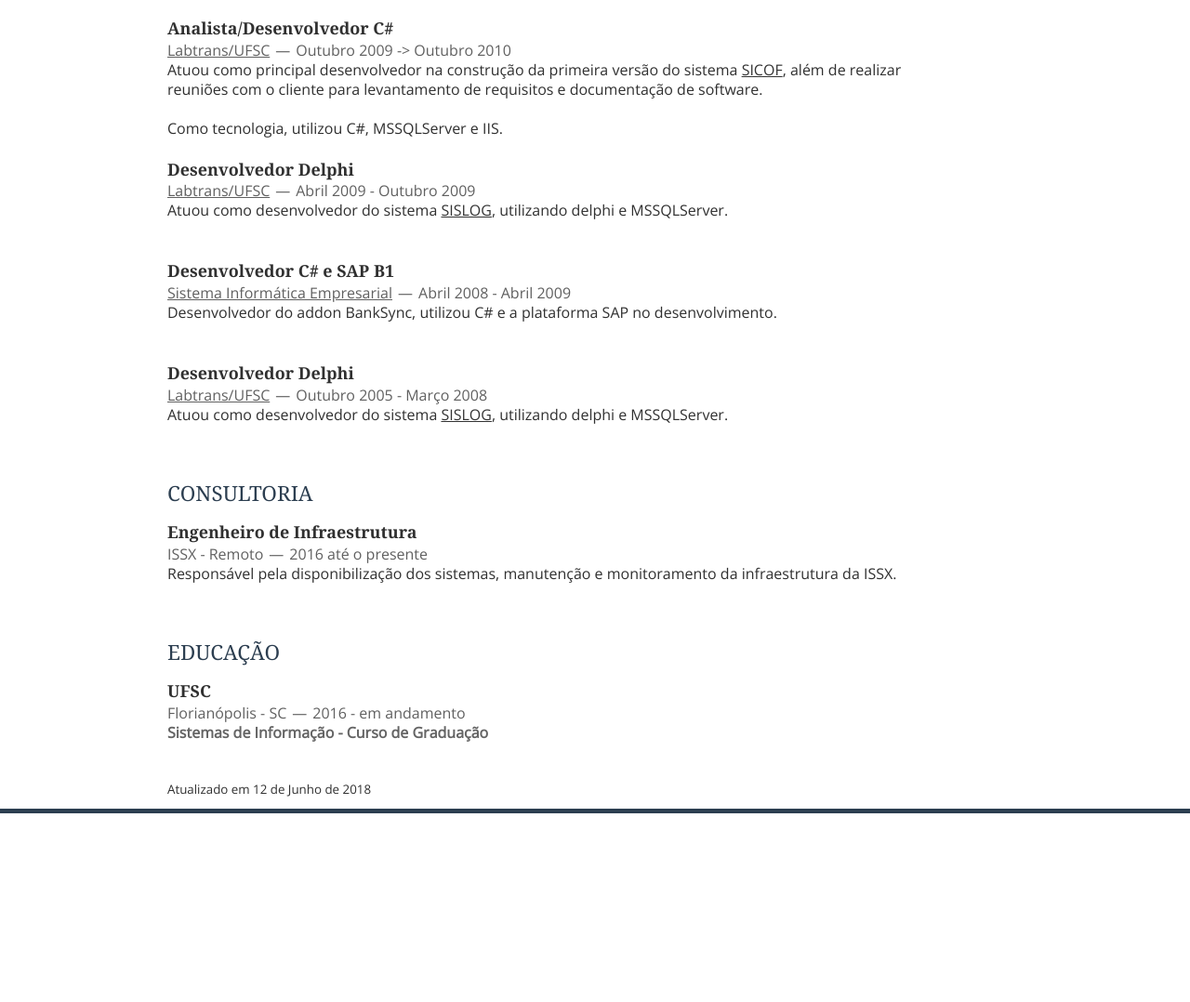
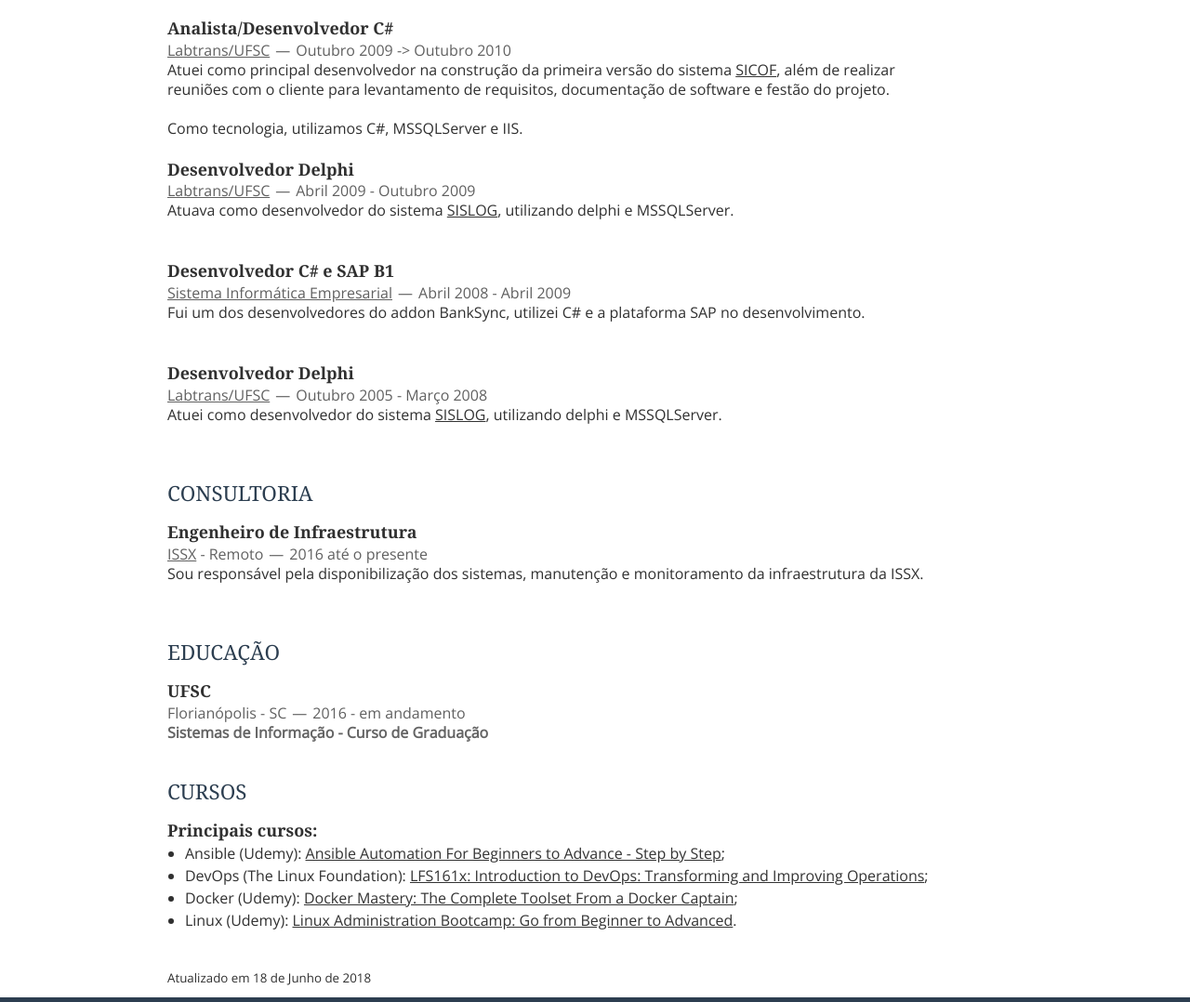
Before and after one commit to szarthjr/resume, a plain HTML site: page index.html in a window 1280 px wide. Shown: the part 1440-2518 px from the top of the page at 93% size. Before the commit the page ends 2315 px from the top, so only its background shows below. Drawn offline with nearby package versions, Linux system fonts and the light colour scheme.

Commit message:
Correções pt-br e inserção dos cursos

```diff
--- a/index.html
+++ b/index.html
@@ -30,10 +30,10 @@
         <section class="fourteen columns">
           <h1>Introdução</h1>
           <article>
-            <p>Trabalho com "coisas de desenvolvimento de programa" a mais de 15 anos, ganhei experiência trabalhando com bancos de dados, aplicações monolíticas, aplicações não tão monolíticas, MVC, MVVM, MV*, APIs, gerenciamento de serviços e servidores, n linguagens de desenvolvimento (até um pouco de SASS) e até arriscando passos na área de gestão, seja de pessoas, documental ou de processos e nas inúmeras migrações tecnológicas das quais já fiz parte (svn para git por exemplo).</p><br />
+            <p>Trabalho com "coisas de desenvolvimento de programa" a mais de 15 anos, ganhei experiência trabalhando com bancos de dados, aplicações monolíticas, aplicações não tão monolíticas, MVC, MVVM, MV*, APIs, gerenciamento de serviços e servidores, n linguagens de desenvolvimento e até arriscando passos na área de gestão, seja de pessoas, documental ou de processos e nas inúmeras migrações tecnológicas das quais já fiz parte (svn para git por exemplo).</p><br />
             <p>Apaixonado por conhecimento, amante da leitura, metido, com muita iniciativa e vontade, acabei realizando tarefas que não necessariamente caberiam a alguém na minha função, porém como existia essa necessidade e não havia propriamente um especialista na área (gestão de sgbds e infra por exemplo) acabava aprendendo por conta e me tornava responsável pela atividade. Esse tipo de postura hoje me permite navegar com certa naturalidade entre diferentes áreas do conhecimento e acabei me tornando um generalista, com visão sistêmica e que tenta contribuir com tudo sempre que possível.</p><br />
             <p>Fui/sou responsável pela melhor equipe de desenvolvimento que você terá notícias. Tenho muito orgulho do que construímos, com relacionamentos fortes, baseados na confiança, onde a busca do conhecimento é valorizada, o erro é encarado como uma oportunidade de crescimento e todos procuram dar 100% para o trabalho e para a equipe, estando sempre dispostos a ajudar como e quem for necessário. Podemos incluir no leque de trabalho da equipe linguagens com C#, Java, ReactJS, Redux, NodeJS, MongoDB, Oracle, SQLServer, PostgreSQL, etc.</p><br />
-            <p>No momento, além das atribuições de gestão de equipe também realizo P&D e sou propagador da cultura devops, tendo como foco o melhoramento de processos e trabalhando/pesquisando/utilizando variadas tecnologias, tais como GoLang, Python, K8's, Docker, GitLab CI/CD, TeamCity, Jenkins, Ansible, Vagrant, NGINX, Envoy, entre outras.</p>
+            <p>No momento, além das atribuições de gestão de equipe também realizo P&D e sou propagador do devops, tendo como foco o melhoramento de processos e trabalhando/pesquisando/utilizando variadas tecnologias, tais como GoLang, Python, K8's, Docker, GitLab CI/CD, TeamCity, Jenkins, Ansible, Vagrant, NGINX, Envoy, entre outras.</p>
           </article>
         </section>
 
@@ -44,9 +44,9 @@
               <h1>Líder Técnico de Desenvolvimento Web - LabTrans/UFSC</h1>
               <span><address><a href="https://www.labtrans.ufsc.br" target="_blank">Labtrans/UFSC</a></address><time>2010 até o presente</time></span>
             </header> <br />
-            <p>Responsável pela equipe de desenvolvimento de sistemas web, garantia de qualidade dos sistemas e gestão de servidores.</p><br>
-            <p>Trabalho realizando a integração entre a equipe de infraestrutura e de desenvolvimento, melhoramento e automatização dos processos, configuração e gerenciamento de servidores, pesquisa, reunião com clientes e resolução de problemas.</p><br>
-            <p><em>Principais projetos que atua:</em></p>
+            <p>Sou responsável pela equipe de desenvolvimento de sistemas web, pela garantia de qualidade dos sistemas e gestão dos servidores.</p><br>
+            <p>Trabalho realizando a integração entre a equipe de infraestrutura e de desenvolvimento, melhoramento e automatizando processos, configurando e gerenciando servidores, realizando pesquisas, reunião com clientes e resolução de problemas.</p><br>
+            <p><em>Principais parcerias e projetos em que atuo:</em></p>
             <ul>
               <li>Parceria MI: <a href="https://s2id.mi.gov.br/" target="_blank">S2ID</a>;</li>
               <li>Parceria SNAC/MTPA: <a href="https://www.labtrans.ufsc.br/sistema-horus/" target="_blank">Hórus</a>;</li>
@@ -76,8 +76,8 @@
               <h1>Analista/Desenvolvedor C#</h1>
               <span><address><a href="https://www.labtrans.ufsc.br" target="_blank">Labtrans/UFSC</a></address><time>Outubro 2009 -> Outubro 2010</time></span>
             </header>
-            <p>Atuou como principal desenvolvedor na construção da primeira versão do sistema <a href="https://www.labtrans.ufsc.br/sicof/" target="_blank">SICOF</a>, além de realizar reuniões com o cliente para levantamento de requisitos e documentação de software.</p><br>
-            <p>Como tecnologia, utilizou C#, MSSQLServer e IIS.</p>
+            <p>Atuei como principal desenvolvedor na construção da primeira versão do sistema <a href="https://www.labtrans.ufsc.br/sicof/" target="_blank">SICOF</a>, além de realizar reuniões com o cliente para levantamento de requisitos, documentação de software e festão do projeto.</p><br>
+            <p>Como tecnologia, utilizamos C#, MSSQLServer e IIS.</p>
           </article>
 
           <article>
@@ -85,7 +85,7 @@
               <h1>Desenvolvedor Delphi</h1>
               <span><address><a href="https://www.labtrans.ufsc.br" target="_blank">Labtrans/UFSC</a></address><time>Abril 2009 - Outubro 2009</time></span>
             </header>
-            <p>Atuou como desenvolvedor do sistema <a href="https://www.labtrans.ufsc.br/sislog/" target="_blank">SISLOG</a>, utilizando delphi e MSSQLServer.</p><br>
+            <p>Atuava como desenvolvedor do sistema <a href="https://www.labtrans.ufsc.br/sislog/" target="_blank">SISLOG</a>, utilizando delphi e MSSQLServer.</p><br>
           </article>
 
           <article>
@@ -93,14 +93,14 @@
               <h1>Desenvolvedor C# e SAP B1</h1>
               <span><address><a href="http://sistemainfo.com.br/">Sistema Informática Empresarial</a></address><time>Abril 2008 - Abril 2009</time></span>
             </header>
-            <p>Desenvolvedor do addon BankSync, utilizou C# e a plataforma SAP no desenvolvimento.</p><br>
+            <p>Fui um dos desenvolvedores do addon BankSync, utilizei C# e a plataforma SAP no desenvolvimento.</p><br>
           </article>
 
           <article>
             <header>
               <h1>Desenvolvedor Delphi</h1>
               <span><address><a href="https://www.labtrans.ufsc.br" target="_blank">Labtrans/UFSC</a></address><time>Outubro 2005 - Março 2008</time></span>
-              <p>Atuou como desenvolvedor do sistema <a href="https://www.labtrans.ufsc.br/sislog/" target="_blank">SISLOG</a>, utilizando delphi e MSSQLServer.</p><br>
+              <p>Atuei como desenvolvedor do sistema <a href="https://www.labtrans.ufsc.br/sislog/" target="_blank">SISLOG</a>, utilizando delphi e MSSQLServer.</p><br>
             </header>
           </article>
         </section>
@@ -111,8 +111,8 @@
           <article>
             <header>
               <h1>Engenheiro de Infraestrutura</h1>
-              <span><address>ISSX - Remoto</address><time>2016 até o presente</time></span>
-              <p>Responsável pela disponibilização dos sistemas, manutenção e monitoramento da infraestrutura da ISSX.</p><br>
+              <span><address><a href="http://www.issx.com.br/" target="_blank">ISSX</a> - Remoto</address><time>2016 até o presente</time></span>
+              <p>Sou responsável pela disponibilização dos sistemas, manutenção e monitoramento da infraestrutura da ISSX.</p><br>
             </header>
           </article>
         </section>
@@ -128,8 +128,23 @@
           </article>
         </section>
 
+        <section class="fourteen columns">
+          <h1>Cursos</h1>
+          <article>
+            <header>
+              <h1>Principais cursos:</h1>
+            </header>
+            <ul>
+              <li>Ansible (Udemy): <a href="https://www.udemy.com/certificate/UC-QC2X3OCO/" target="_blank">Ansible Automation For Beginners to Advance - Step by Step</a>;</li>
+              <li>DevOps (The Linux Foundation): <a href="https://courses.edx.org/certificates/a2fc37c2384c4ba69e9de0632261bbcc" target="_blank"> LFS161x: Introduction to DevOps: Transforming and Improving Operations</a>;</li>
+              <li>Docker (Udemy): <a href="https://www.udemy.com/certificate/UC-Q4ODQR05/" target="_blank">Docker Mastery: The Complete Toolset From a Docker Captain</a>;</li>
+              <li>Linux (Udemy): <a href="https://www.udemy.com/certificate/UC-3J6E4GJ4/" target="_blank">Linux Administration Bootcamp: Go from Beginner to Advanced</a>.</li>
+            </ul>
+          </article>
+        </section>
+
         <footer class="fourteen columns">
-          <p>Atualizado em 12 de Junho de 2018</p>
+          <p>Atualizado em 18 de Junho de 2018</p>
         </footer>
       </div>
     </div>
```
